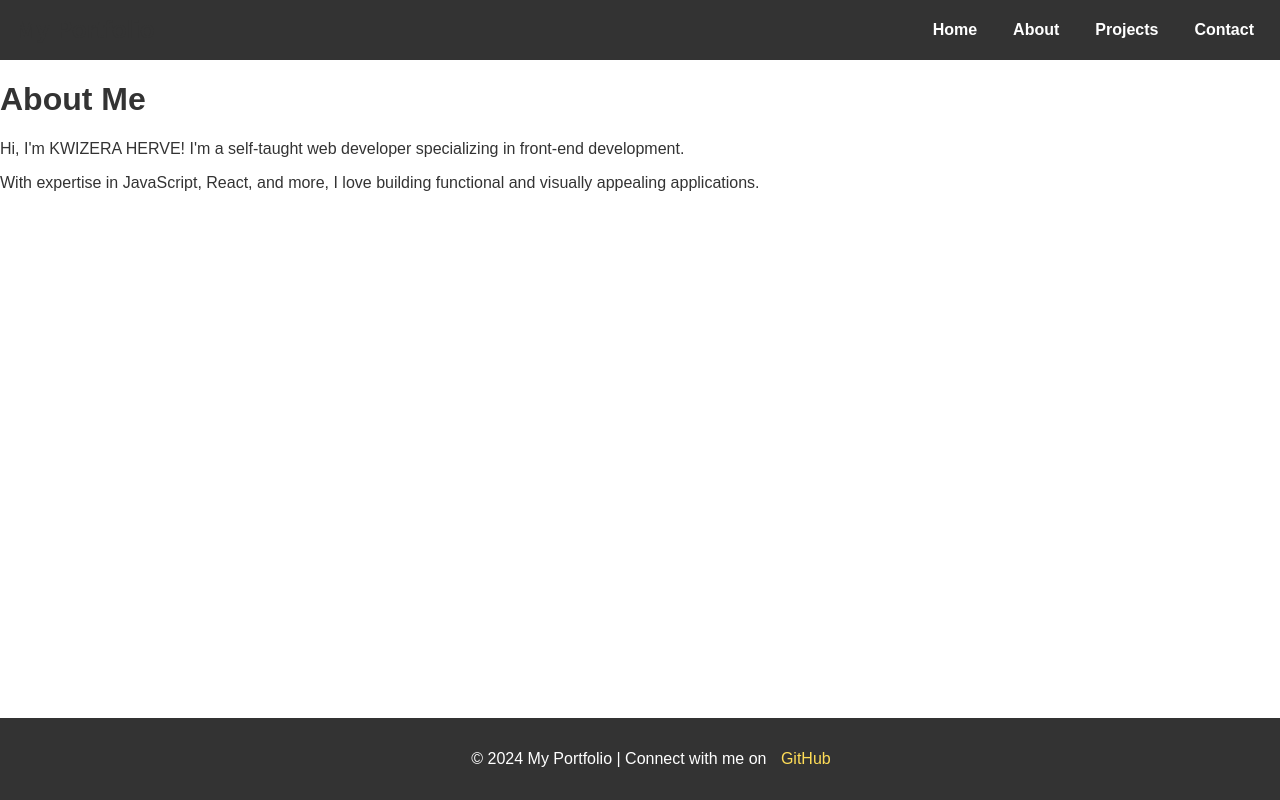
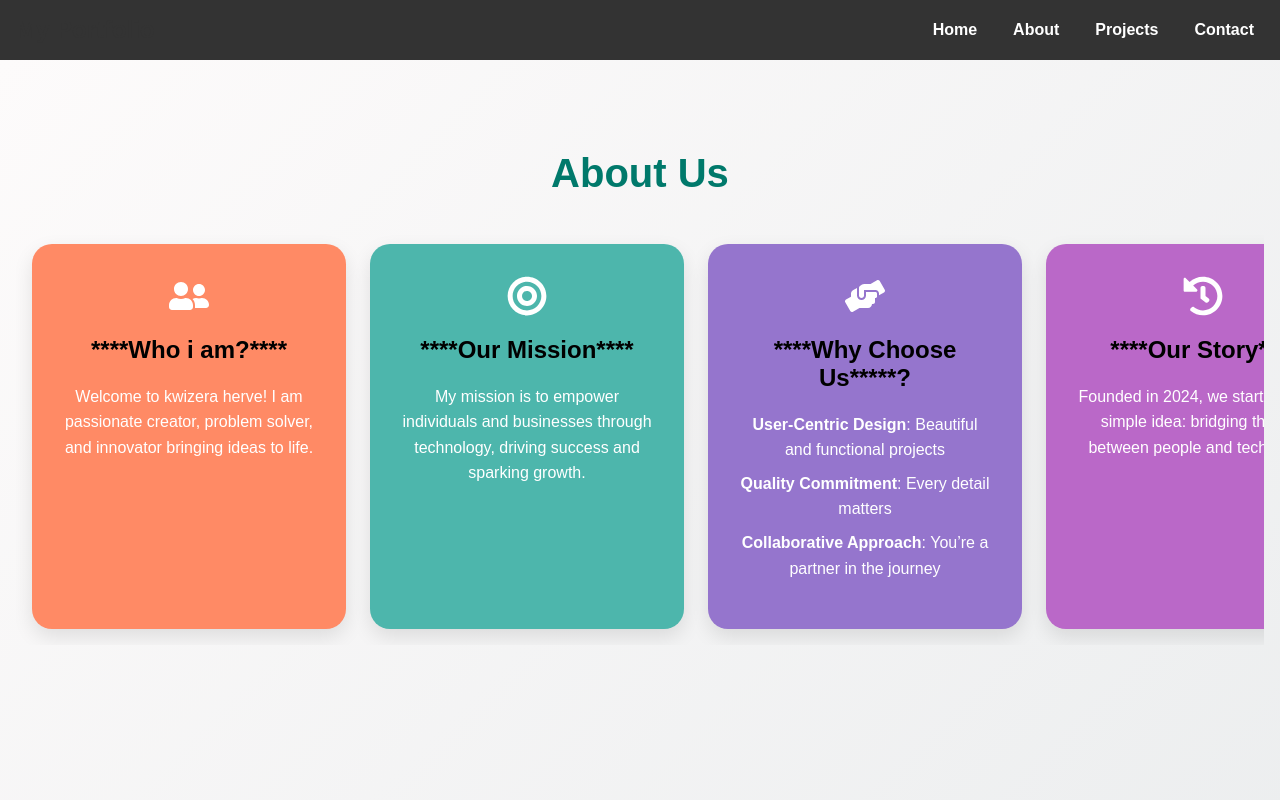
Before and after one commit to hervekwizera/myPortifolia, a React (Vite) app: page /about in a window 1280 px wide. Shown: the top 800 px of the page. Built offline with nearby package versions, Linux system fonts and the light colour scheme.

Commit message:
i change  h2 color

```diff
--- a/package.json
+++ b/package.json
@@ -10,9 +10,11 @@
     "preview": "vite preview"
   },
   "dependencies": {
+    "@fortawesome/fontawesome-free": "^6.6.0",
     "framer-motion": "^11.11.11",
     "react": "^18.3.1",
     "react-dom": "^18.3.1",
+    "react-icons": "^5.3.0",
     "react-router-dom": "^6.27.0"
   },
   "devDependencies": {
--- /dev/null
+++ b/src/pages/About.css
@@ -0,0 +1,113 @@
+/* src/pages/About.css */
+
+.about {
+    display: flex;
+    flex-direction: column;
+    align-items: center;
+    padding: 4rem 1rem;
+    background: linear-gradient(135deg, #fdfbfb, #ebedee);
+    color: #333;
+    min-height: 100vh;
+  }
+
+  .about-title {
+    font-size: 2.5rem;
+    font-weight: bold;
+    color: #00796b;
+    margin-bottom: 2rem;
+  }
+
+  .about-cards {
+    display: flex;
+    flex-direction: row;
+    gap: 1.5rem;
+    overflow-x: auto;
+    padding: 1rem;
+  }
+
+  .about-card {
+    flex: 0 0 250px;
+    background: #fff;
+    padding: 2rem;
+    border-radius: 20px;
+    box-shadow: 0px 8px 20px rgba(0, 0, 0, 0.1);
+    text-align: center;
+    transition: background-color 0.3s ease, transform 0.3s ease;
+    color: #333;
+  }
+
+  .about-card:hover {
+    transform: translateY(-10px);
+  }
+
+  /* src/pages/About.css */
+
+.about-card h2 {
+    font-size: 1.5rem;
+    color: #000; /* Change color to black */
+    margin-top: 0.5rem;
+  }
+
+
+  .about-card p,
+  .about-card ul {
+    font-size: 1rem;
+    line-height: 1.6;
+    color: #fff;
+  }
+
+  .about-card ul {
+    list-style-type: none;
+    padding: 0;
+  }
+
+  .about-card ul li {
+    margin-bottom: 0.5rem;
+  }
+
+  .icon {
+    font-size: 2.5rem;
+    color: #fff;
+    margin-bottom: 0.5rem;
+  }
+
+  /* Card color themes */
+  .card-one {
+    background: #ff8a65;
+  }
+
+  .card-one:hover {
+    background: #ff7043;
+  }
+
+  .card-two {
+    background: #4db6ac;
+  }
+
+  .card-two:hover {
+    background: #26a69a;
+  }
+
+  .card-three {
+    background: #9575cd;
+  }
+
+  .card-three:hover {
+    background: #7e57c2;
+  }
+
+  .card-four {
+    background: #ba68c8;
+  }
+
+  .card-four:hover {
+    background: #ab47bc;
+  }
+
+  .card-five {
+    background: #64b5f6;
+  }
+
+  .card-five:hover {
+    background: #42a5f5;
+  }
--- a/src/pages/About.jsx
+++ b/src/pages/About.jsx
@@ -1,12 +1,82 @@
 // src/pages/About.js
 import React from "react";
+import { motion } from "framer-motion";
+import { FaUserFriends, FaBullseye, FaHandsHelping, FaHistory, FaHandshake } from "react-icons/fa";
+import "./About.css";
 
 function About() {
   return (
     <div className="about">
-      <h1>About Me</h1>
-      <p>Hi, I'm KWIZERA HERVE! I'm a self-taught web developer specializing in front-end development.</p>
-      <p>With expertise in JavaScript, React, and more, I love building functional and visually appealing applications.</p>
+      <h1 className="about-title">About Us</h1>
+
+      <div className="about-cards">
+        <motion.div
+          className="about-card card-one"
+          initial={{ opacity: 0, y: 50 }}
+          animate={{ opacity: 1, y: 0 }}
+          transition={{ duration: 1, ease: "easeOut" }}
+        >
+          <FaUserFriends className="icon" />
+          <h2>****Who i am?****</h2>
+          <p>
+            Welcome to kwizera herve! I am passionate creator, problem solver, and innovator bringing ideas to life.
+          </p>
+        </motion.div>
+
+        <motion.div
+          className="about-card card-two"
+          initial={{ opacity: 0, y: 50 }}
+          animate={{ opacity: 1, y: 0 }}
+          transition={{ duration: 1.2, ease: "easeOut" }}
+        >
+          <FaBullseye className="icon" />
+          <h2>****Our Mission****</h2>
+          <p>
+            My mission is to empower individuals and businesses through technology, driving success and sparking growth.
+          </p>
+        </motion.div>
+
+        <motion.div
+          className="about-card card-three"
+          initial={{ opacity: 0, y: 50 }}
+          animate={{ opacity: 1, y: 0 }}
+          transition={{ duration: 1.4, ease: "easeOut" }}
+        >
+          <FaHandsHelping className="icon" />
+          <h2>****Why Choose Us*****?</h2>
+          <ul>
+            <li><strong>User-Centric Design</strong>: Beautiful and functional projects</li>
+            <li><strong>Quality Commitment</strong>: Every detail matters</li>
+            <li><strong>Collaborative Approach</strong>: You’re a partner in the journey</li>
+          </ul>
+        </motion.div>
+
+        <motion.div
+          className="about-card card-four"
+          initial={{ opacity: 0, y: 50 }}
+          animate={{ opacity: 1, y: 0 }}
+          transition={{ duration: 1.6, ease: "easeOut" }}
+        >
+          <FaHistory className="icon" />
+          <h2>****Our Story****</h2>
+          <p>
+            Founded in 2024, we started with a simple idea: bridging the gap between people and technology.
+          </p>
+        </motion.div>
+
+        <motion.div
+          className="about-card card-five"
+          initial={{ opacity: 0, y: 50 }}
+          animate={{ opacity: 1, y: 0 }}
+          transition={{ duration: 1.8, ease: "easeOut" }}
+        >
+          <FaHandshake className="icon" />
+          <h2>****Our Promise****</h2>
+          <p>
+            When you work with us, you’re part of the journey. Let’s create something amazing together.
+          </p>
+        </motion.div>
+      </div>
     </div>
   );
 }
```
Also changed, not shown: 1 other file (tests, documents, lock files or other folders).
